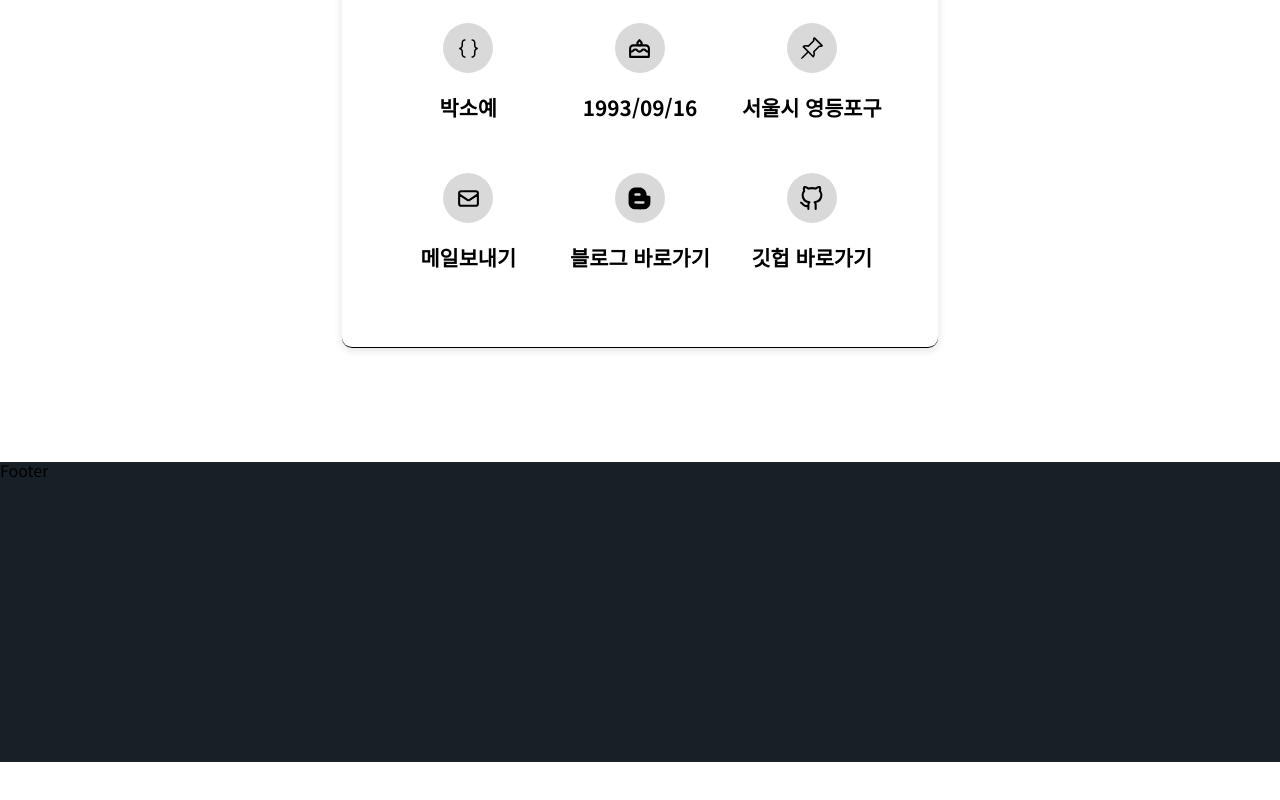
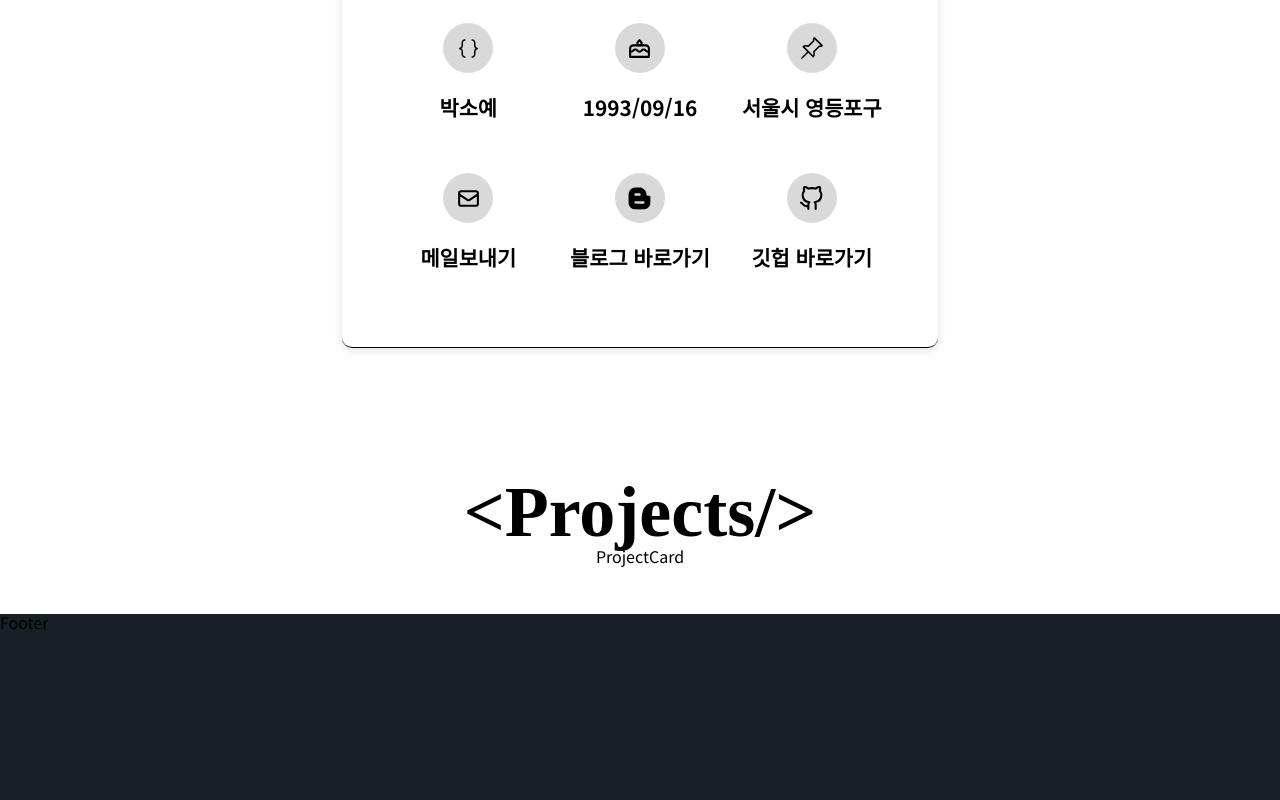
Before and after one commit to stardust6653/introduction, a React (Create React App) app: page / in a window 1280 px wide. Shown: the part 1621-2421 px from the top of the page. Before the commit the page ends 2383 px from the top, so only its background shows below. Built offline with nearby package versions, Linux system fonts and the light colour scheme; a web font is replaced by a local one.

Commit message:
style : 임시로 Title컴포넌트 적용

```diff
--- a/src/App.js
+++ b/src/App.js
@@ -5,6 +5,8 @@ import PointLine from "components/PointLine";
 import Introduce from "components/Introduce";
 import Footer from "components/Footer";
 import CenterAlignment from "components/layout/CenterAlignment";
+import ProjectCard from "components/ProjectCard";
+import Title from "components/ui/Title";
 
 function App() {
   return (
@@ -16,6 +18,8 @@ function App() {
         <Banner />
         <PointLine />
         <Introduce />
+        <Title title={"<Projects/>"} />
+        <ProjectCard />
       </CenterAlignment>
       <footer>
         <Footer />
```
